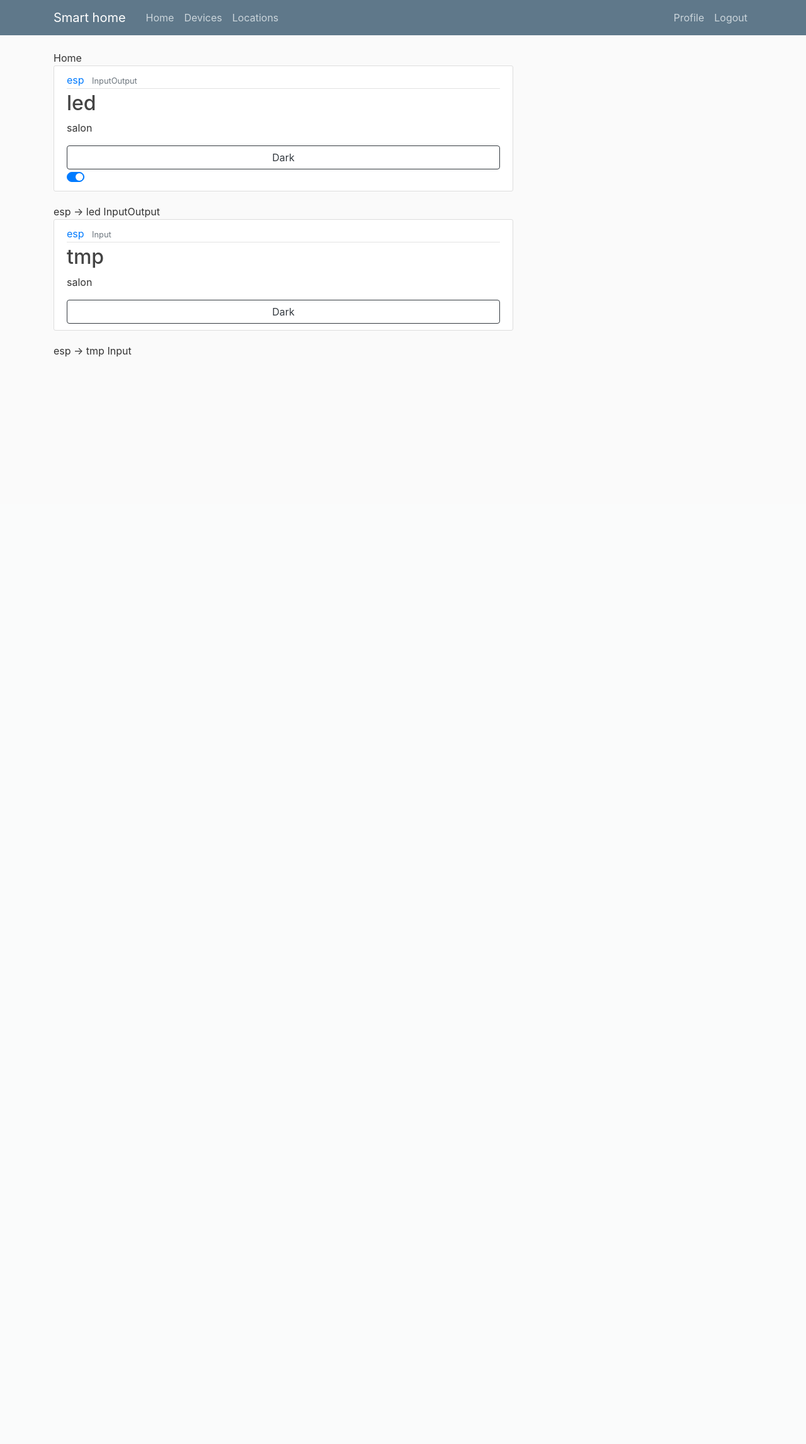
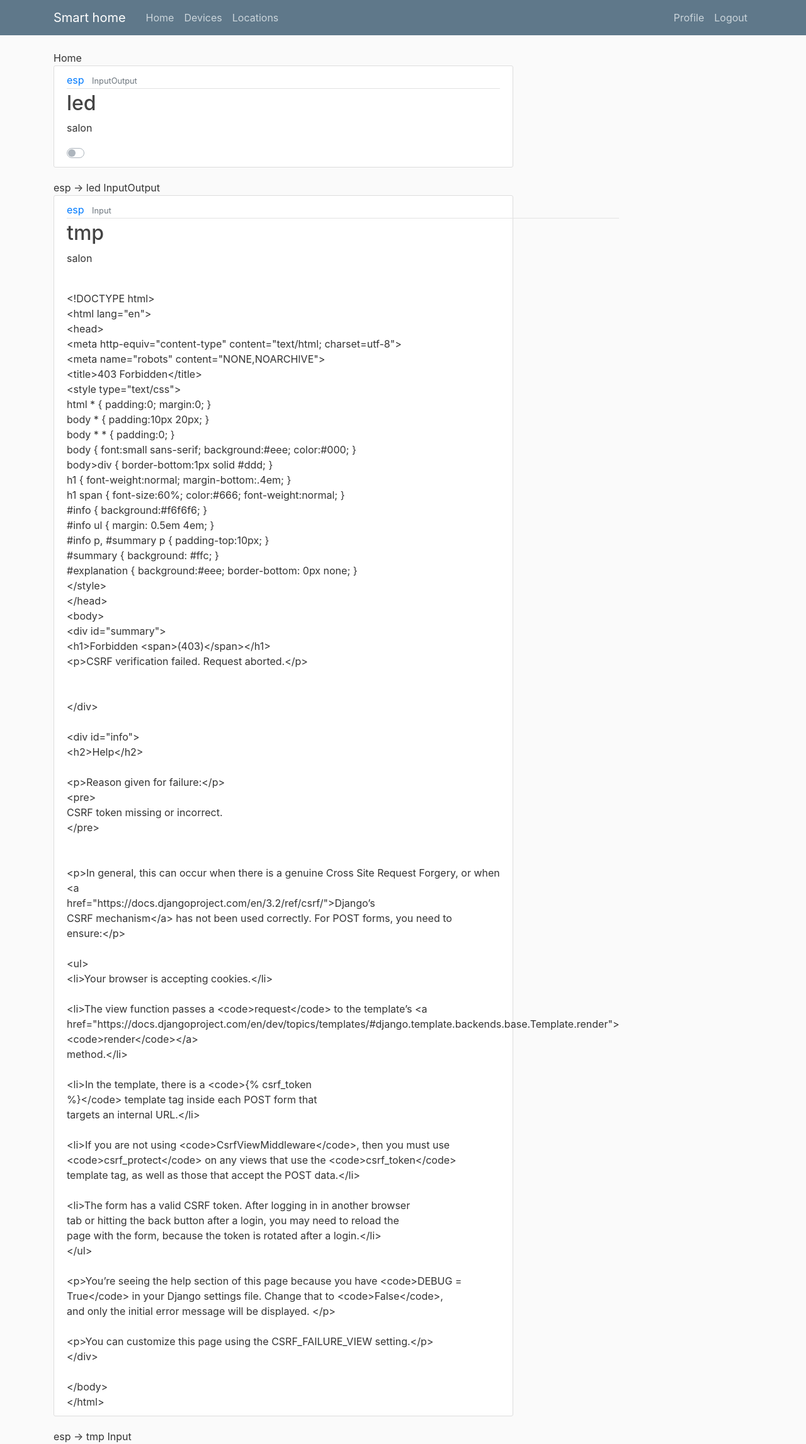
Before and after one commit to drewko/SmartHome, a Django app: page / in a window 1280 px wide. Shown: the whole page at 63% size. Before the commit the page ends 567 px from the top, so only its background shows below. Run offline with Django 3.2, Linux system fonts and the light colour scheme; a user stored in the database is signed in; data comes from the database, SQL or seed files in the repository; both versions use the stored data as it was after the commit; some libraries are stand-ins or nearby versions.

Commit message:
added post req

```diff
--- a/SmartHome/urls.py
+++ b/SmartHome/urls.py
@@ -11,4 +11,4 @@ urlpatterns = [
     path('', include('users.urls')),
 ]
 
-# mqtt.client.loop_start()
+mqtt.client.loop_start()
--- a/smart/models.py
+++ b/smart/models.py
@@ -23,7 +23,6 @@ class Device(models.Model):
 class ChannelType(Enum):
     Input = 'input'
     InputOutput = 'input/output'
-    Output = 'output'
 
 
 class Channel(models.Model):
--- a/smart/templates/smart/base.html
+++ b/smart/templates/smart/base.html
@@ -77,7 +77,11 @@
         <script src="https://code.jquery.com/jquery-3.3.1.slim.min.js" integrity="sha384-q8i/X+965DzO0rT7abK41JStQIAqVgRVzpbzo5smXKp4YfRvH+8abtTE1Pi6jizo" crossorigin="anonymous"></script>
         <script src="https://cdnjs.cloudflare.com/ajax/libs/popper.js/1.14.7/umd/popper.min.js" integrity="sha384-UO2eT0CpHqdSJQ6hJty5KVphtPhzWj9WO1clHTMGa3JDZwrnQq4sF86dIHNDz0W1" crossorigin="anonymous"></script>
         <script src="https://stackpath.bootstrapcdn.com/bootstrap/4.3.1/js/bootstrap.min.js" integrity="sha384-JjSmVgyd0p3pXB1rRibZUAYoIIy6OrQ6VrjIEaFf/nJGzIxFDsf4x0xIM+B07jRM" crossorigin="anonymous"></script>
+        {% load static %}
+        <script src="{% static 'smart/script.js' %}"></script>
+        {% block script %}
 
+        {% endblock %}
     </body>
 
 </html>
--- a/smart/templates/smart/home.html
+++ b/smart/templates/smart/home.html
@@ -12,12 +12,14 @@
                 </div>
                     <h2><a class="article-title"  href="#">{{ channel.name }}</a></h2>
                     <p class="article-content">{{ location.name }}</p>
-                    <button type="button" class="btn btn-block btn-outline-dark">Dark</button>
+
                   {% if channel.type == 'InputOutput' %}
                     <div class="custom-control custom-switch">
-                      <input type="checkbox" class="custom-control-input" id="customSwitch1" checked>
-                      <label class="custom-control-label" for="customSwitch1"></label>
+                      <input type="checkbox" class="custom-control-input" id="{{ channel.device.name }}_{{ channel.name }}" onclick="setvalue('{{ channel.device.name }}','{{ channel.name }}',this)" >
+                      <label class="custom-control-label" for="{{ channel.device.name }}_{{ channel.name }}"></label>
                     </div>
+                  {% elif channel.type == 'Input' %}
+                      <div id="{{ channel.device.name }}_{{ channel.name }}"></div>
                   {% endif %}
 
               </div>
@@ -26,3 +28,20 @@
                 {% endfor %}
     {% endfor %}
 {% endblock content %}
+
+{% block script %}
+    {% include 'smart/script.html' %}
+    <script>
+    {% for location,channels in locations.items %}
+        {% for channel in channels %}
+            {% if channel.type == 'InputOutput' %}
+    getIOvalue('{{ channel.device.name }}','{{ channel.name }}');
+    setInterval(function() { getIOvalue('{{ channel.device.name }}','{{ channel.name }}'); },500);
+            {% elif channel.type == 'Input' %}
+    getIvalue('{{ channel.device.name }}','{{ channel.name }}');
+    setInterval(function() { getIvalue('{{ channel.device.name }}','{{ channel.name }}'); },2000);
+            {% endif %}
+        {% endfor %}
+    {% endfor %}
+    </script>
+{% endblock %}
--- a/smart/templates/smart/script.html
+++ b/smart/templates/smart/script.html
@@ -0,0 +1,37 @@
+<script>
+    function getIOvalue(device,channel) {
+        const Http = new XMLHttpRequest();
+        const url='/getiovalue/';
+        Http.open("POST", url);
+        Http.setRequestHeader("X-CSRFToken", '{{ csrf_token }}');
+        Http.send('{"device":"'+ device  + '", "channel":"'+ channel + '" }');
+        Http.onreadystatechange=(e)=>{
+            console.log(Http.responseText)
+            if( Http.responseText == 'on'){
+                document.getElementById(device + '_' + channel).checked = true;
+            }
+            else if (Http.responseText == 'off'){
+                document.getElementById(device + '_' + channel).checked = false;
+            }
+        }
+    }
+    function setvalue(device,channel,checkbox) {
+        const Http = new XMLHttpRequest();
+        const url='/setvalue/';
+        Http.open("POST", url);
+        Http.setRequestHeader("X-CSRFToken", '{{ csrf_token }}');
+        Http.send('{"device":"'+ device  + '", "channel":"'+ channel + '", "value":"'+ ((checkbox.checked == true) ? 'on':'off') + '" }');
+        Http.onreadystatechange=(e)=>{}
+        }
+    function getIvalue(device,channel) {
+        const Http = new XMLHttpRequest();
+        const url='/getivalue/';
+        Http.open("POST", url);
+        Http.setRequestHeader("X-CSRFToken", '{{ csrf_token }}');
+        Http.send('{"device":"'+ device  + '", "channel":"'+ channel + '" }');
+        Http.onreadystatechange=(e)=>{
+            console.log(Http.responseText)
+            document.getElementById(device + '_' + channel).innerText=Http.responseText;
+        }
+    }
+</script>
--- a/smart/urls.py
+++ b/smart/urls.py
@@ -5,5 +5,8 @@ urlpatterns = [
     path('locations/', views.locations, name='smart-locations'),
     path('', views.home, name='smart-home'),
     path('devices/', views.devices, name='smart-devices'),
-    path('device/', views.device, name='smart-device')
+    path('device/', views.device, name='smart-device'),
+    path('getiovalue/',views.get_io_value,name='smart-getiovalue'),
+    path('getivalue/',views.get_i_value,name='smart-getivalue'),
+    path('setvalue/',views.setvalue,name='smart-setvalue'),
 ]
--- a/smart/views.py
+++ b/smart/views.py
@@ -1,7 +1,10 @@
+import json
+from django.http import HttpResponse
 from django.shortcuts import render
-# from django.http import HttpResponse
-# from .models import Profile
 from django.contrib.auth.decorators import login_required
+from SmartHome import mqtt
+
+from smart.models import Channel
 
 
 def profile(request):
@@ -47,11 +50,14 @@ def locations(request):
 
 @login_required
 def devices(request):
-    devices = []
+    devices = {}
 
     for channel in request.user.group.permissions.all():
         if channel.device not in devices:
-            devices.append(channel.device)
+            devices[channel.device]=[]
+            devices[channel.device].append(channel)
+        else:
+            devices[channel.device].append(channel)
 
     context = {
         'devices': devices
@@ -71,4 +77,55 @@ def device(request):
     context = {
         'channels': channels
     }
-    return render(request, 'smart/device.html', context)
+    return render(request, 'smart/device.html', context)\
+
+@login_required
+def get_io_value(request):
+    response = HttpResponse(content_type="text/plain")
+    if request.method == 'POST':
+        body = json.loads(request.body)
+        target = Channel.objects.get(name=body['channel'], device__name=body['device'])
+        if request.user.is_authenticated and target in request.user.group.permissions.all():
+            status = Channel.objects.get(name=body['channel'], device__name=body['device']).status
+            response.content = status
+            response.status_code = 200
+        else:
+            response.status_code = 403
+        return response
+    else:
+        response.status_code = 503
+        return response
+
+@login_required
+def get_i_value(request):
+    response = HttpResponse(content_type="text/plain")
+    if request.method == 'POST':
+        body = json.loads(request.body)
+        target = Channel.objects.get(name=body['channel'], device__name=body['device'])
+        if request.user.is_authenticated and target in request.user.group.permissions.all() and target.type == 'Input':
+            mqtt.client.publish('/' + body['device'] + '/' + body['channel'], 'status')
+            status = Channel.objects.get(name=body['channel'], device__name=body['device']).status
+            response.content = status
+            response.status_code = 200
+        else:
+            response.status_code = 403
+        return response
+    else:
+        response.status_code = 503
+        return response
+
+@login_required
+def setvalue(request):
+    response = HttpResponse(content_type="text/plain")
+    if request.method == 'POST':
+        body = json.loads(request.body)
+        target = Channel.objects.get(name=body['channel'], device__name=body['device'])
+        if request.user.is_authenticated and target in request.user.group.permissions.all():
+            mqtt.client.publish('/'+body['device']+'/'+body['channel'], body['value'])
+            response.status_code = 200
+        else:
+            response.status_code = 403
+        return response
+    else:
+        response.status_code = 503
+        return response
--- a/users/urls.py
+++ b/users/urls.py
@@ -4,7 +4,7 @@ from django.urls import path
 from users import views as user_views
 
 urlpatterns = [
-    path('login/', auth_view.LoginView.as_view(template_name='/users/templates/users/login.html'), name='login'),
-    path('logout/', auth_view.LogoutView.as_view(template_name='/users/templates/users/logout.html'), name='logout'),
+    path('login/', auth_view.LoginView.as_view(template_name='users/login.html'), name='login'),
+    path('logout/', auth_view.LogoutView.as_view(template_name='users/logout.html'), name='logout'),
     path('register/', user_views.register, name='register'),
 ]
```
Also changed, not shown: SmartHome/mqtt.py (+27 -9 lines), smart/templates/smart/devices.html (+20 -2 lines), db.sqlite3.
